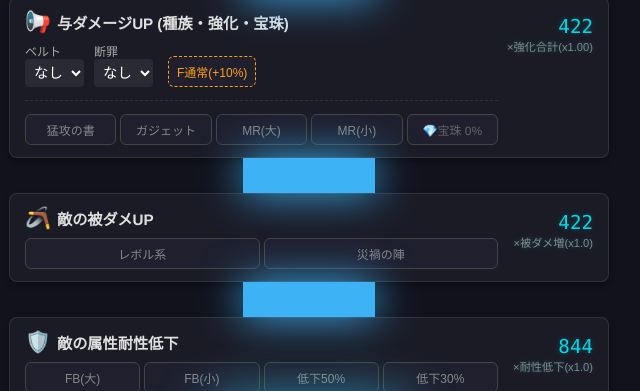
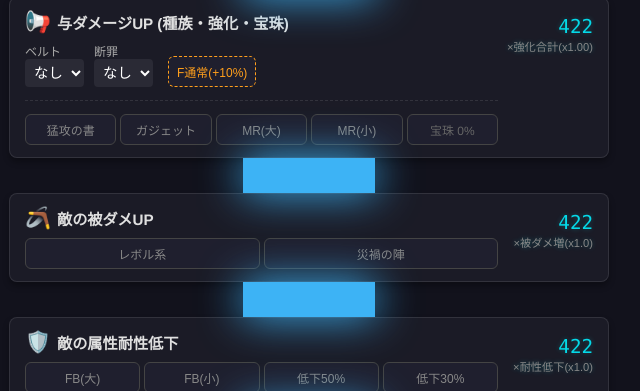
Before and after one commit to urabeevent-jpg/dmg_calc, a plain HTML site: page index.html in a window 1280 px wide. Shown: the part 561-952 px from the top of the page, 331-971 px from the left. Drawn offline with Linux system fonts and the light colour scheme.

Commit message:
index.html

```diff
--- a/index.html
+++ b/index.html
@@ -377,7 +377,7 @@
                     <button class="toggle-btn group-mr" data-val="0.5" data-exclusive="mr" onclick="toggleBtn(this)">MR(大)</button>
                     <button class="toggle-btn group-mr" data-val="0.2" data-exclusive="mr" onclick="toggleBtn(this)">MR(小)</button>
 
-                    <div id="orbBadge" class="orb-badge">💎宝珠 0%</div>
+                    <div id="orbBadge" class="orb-badge">宝珠 0%</div>
                 </div>
 
             </div>
@@ -744,10 +744,10 @@
 
             const orbBadge = document.getElementById('orbBadge');
             if(orbVal > 0){
-                orbBadge.innerText = `💎宝珠 +${Math.round(orbVal*100)}%`;
+                orbBadge.innerText = `宝珠 +${Math.round(orbVal*100)}%`;
                 orbBadge.classList.add('active');
             } else {
-                orbBadge.innerText = `💎宝珠 0%`;
+                orbBadge.innerText = `宝珠 0%`;
                 orbBadge.classList.remove('active');
             }
 
@@ -766,9 +766,12 @@
             let fbMag = 1.0 + fbAdd;
 
             let sumD1=0, sumD5=0;
+            let sumCapped=0; // 9999制限付き合計用
+
             let finalHitsNormal = [];
             let sumD2=0, sumD3=0, sumD4=0;
 
+            // 通常攻撃計算
             currentHitBases.forEach(baseVal => {
                 let d1 = Math.floor(baseVal);
                 let d2 = Math.floor(d1 * attrMag);
@@ -779,11 +782,13 @@
                 sumD1 += d1; sumD2 += d2; sumD3 += d3; sumD4 += d4; sumD5 += d5;
 
                 let capped = (d5 > 9999) ? 9999 : d5;
-                sumD5 += capped;
+                sumCapped += capped;
                 finalHitsNormal.push(d5);
             });
 
+            // 会心攻撃計算
             let sumCrit=0;
+            let sumCritCapped=0;
             let finalHitsCrit = [];
 
             currentHitCritBases.forEach(baseVal => {
@@ -794,10 +799,12 @@
                 let d5 = Math.floor(d4 * fbMag);
 
                 let capped = (d5 > 9999) ? 9999 : d5;
-                sumCrit += capped;
+                sumCrit += d5;
+                sumCritCapped += capped;
                 finalHitsCrit.push(d5);
             });
 
+            // ビーム描画
             const values = [sumD1, sumD2, sumD3, sumD4, sumD5];
             const maxRef = Math.max((sumD1 || 1000) * 25, 2000);
 
@@ -821,7 +828,7 @@
                 }
             }
 
-            const finalVal = sumD5;
+            const finalVal = sumCapped; // キャップ済みの合計を表示
             const finalStr = finalVal.toLocaleString();
             document.getElementById('finalResult').innerText = finalStr;
             document.getElementById('wipeResult').innerText = finalStr;
@@ -829,7 +836,7 @@
             const totalMultiplier = (sumD1 > 0) ? (finalVal / sumD1).toFixed(2) : "1.00";
             document.getElementById('totalMult').innerText = `x ${totalMultiplier} 倍`;
 
-            updateBreakdown(finalHitsNormal, finalHitsCrit, sumCrit);
+            updateBreakdown(finalHitsNormal, finalHitsCrit, sumCritCapped);
             updateDiff(finalVal);
         }
 
```
